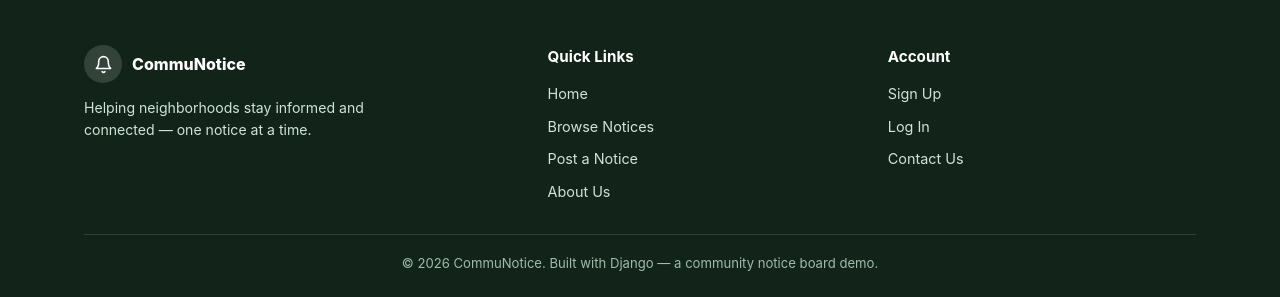
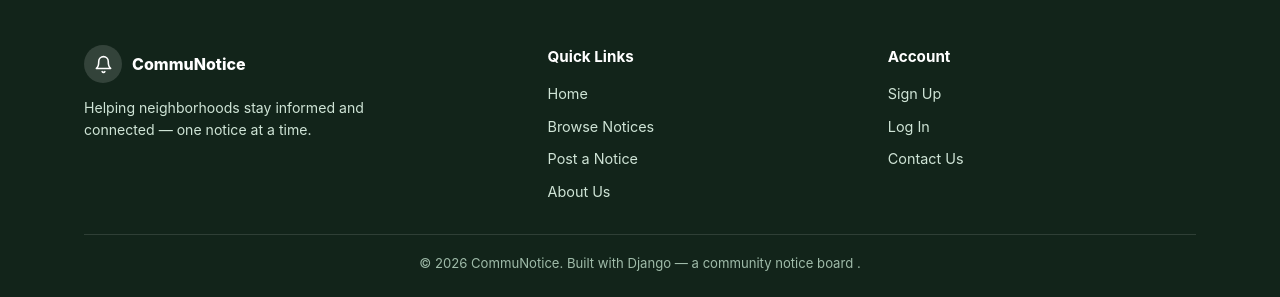
Before and after one commit to Jeremiahkariuki/Community-notice, a Django app: page / in a window 1280 px wide. Shown: the part 2703-3000 px from the top of the page. Run offline with Django 5.2, Linux system fonts and the light colour scheme; data that the repository does not hold is empty.

Commit message:
Update footer text in base.html

```diff
--- a/notices/templates/notices/base.html
+++ b/notices/templates/notices/base.html
@@ -94,7 +94,7 @@
                     </ul>
                 </div>
             </div>
-            <div class="footer-bottom">&copy; {% now "Y" %} CommuNotice. Built with Django — a community notice board demo.</div>
+            <div class="footer-bottom">&copy; {% now "Y" %} CommuNotice. Built with Django — a community notice board .</div>
         </div>
     </footer>
 </body>
```
